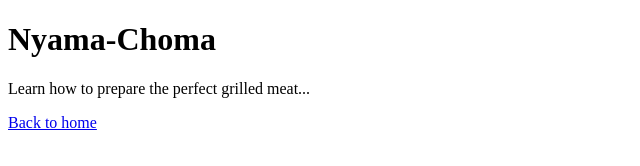
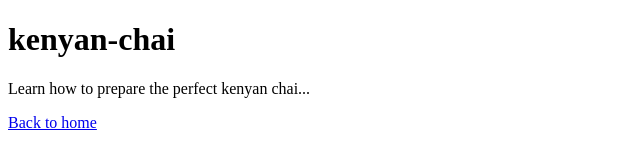
Before and after one commit to tonywambua68-svg/odin-recipes, a plain HTML site: page kenyan-chai.html in a window 1280 px wide. Shown: the whole page, without its empty margins (0-640 px from the left). Drawn offline with Linux system fonts and the light colour scheme.

Commit message:
Rename title and heading to 'kenyan-chai'

```diff
--- a/kenyan-chai.html
+++ b/kenyan-chai.html
@@ -2,11 +2,11 @@
 <html lang="en">
 <head>
     <meta charset="UTF-8">
-    <title>Nyama-Choma</title>
+    <title>kenyan-chai</title>
 </head>
 <body>
-    <h1>Nyama-Choma</h1>
-    <p>Learn how to prepare the perfect grilled meat...</p>
+    <h1>kenyan-chai</h1>
+    <p>Learn how to prepare the perfect kenyan chai...</p>
     <a href="../index.html">Back to home</a>
 </body>
 </html>
```
